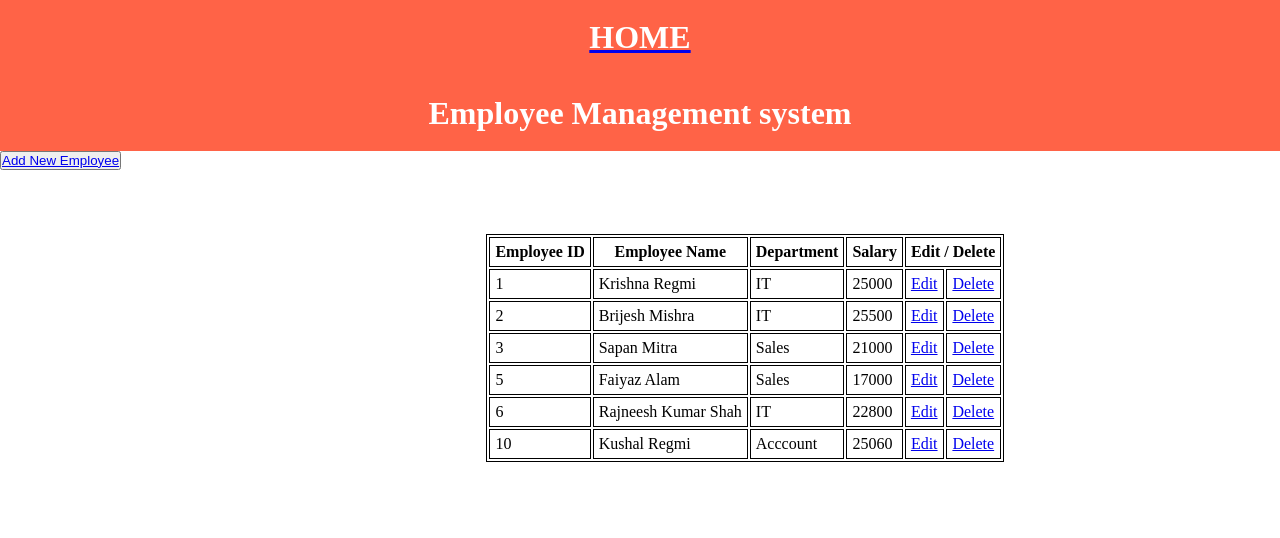
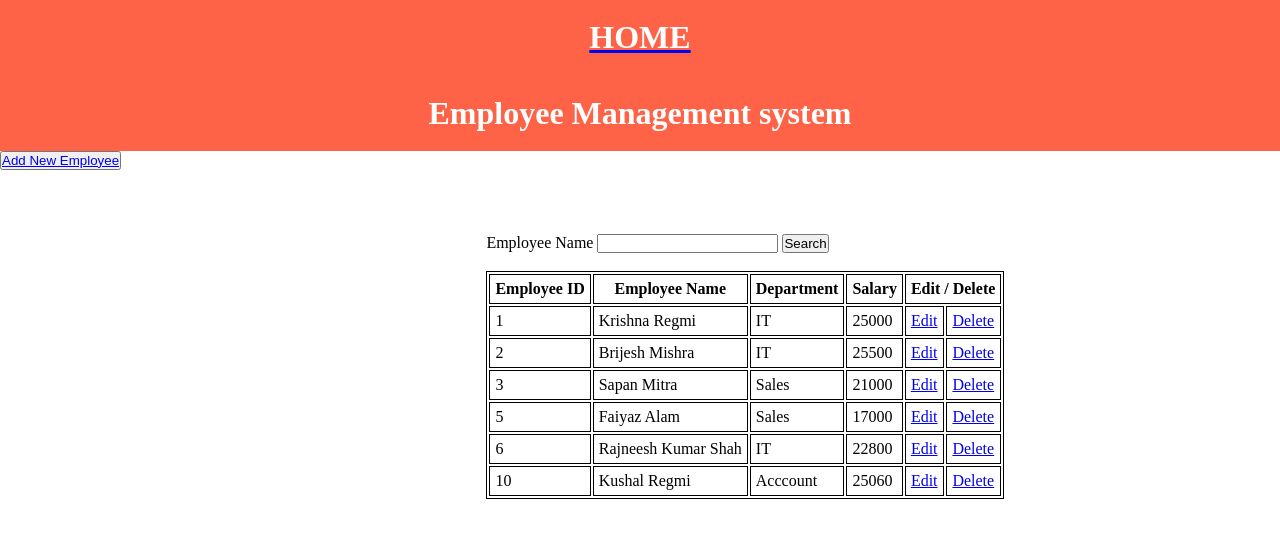
Before and after one commit to iamkpregmi/Web_Dev, a Django app: page / in a window 1280 px wide. Shown: the top 538 px of the page. Run offline with Django 4.2, Linux system fonts and the light colour scheme; data comes from the database, SQL or seed files in the repository; both versions use the stored data as it was after the commit.

Commit message:
Add Employee Search Option

```diff
--- a/CRUD/CRUD/urls.py
+++ b/CRUD/CRUD/urls.py
@@ -21,6 +21,7 @@ from mainApp import views
 urlpatterns = [
     path('admin/', admin.site.urls),
     path("",views.home),
+    path("Search/",views.Search),
     path("add_employee/",views.add_employee),
     path("edit_employee/<int:emp_id>",views.edit_employee),
     path("delete_employee/<int:emp_id>",views.delete_employee),
--- a/CRUD/mainApp/templates/index.html
+++ b/CRUD/mainApp/templates/index.html
@@ -9,6 +9,10 @@
             margin: 0;
             padding: 0;
         }
+        #mycontainer{
+            margin-left: 38%;
+            margin-top: 5%;
+        }
         h1{
             background-color: tomato;
             color: white;
@@ -16,8 +20,6 @@
             padding: 1.2rem;
         }
         table{
-            margin-left: 38%;
-            margin-top: 5%;
             border: 1px solid black;
         }
         th, td{
@@ -32,6 +34,13 @@
     <button>
         <a href="add_employee">Add New Employee</a>
     </button>
+    <div id="mycontainer">
+        <form action="/Search/" method="post">
+            {% csrf_token %}
+            <label>Employee Name</label>
+            <input type="text" name="name" required>
+            <input type="submit" name="submit" id="submit" value="Search">
+        </form><br>
         <table>
             <tr>
                 <th>Employee ID</th>
@@ -55,5 +64,6 @@
             </tr>
             {% endfor %}
         </table>
+    </div>
 </body>
 </html>
--- a/CRUD/mainApp/views.py
+++ b/CRUD/mainApp/views.py
@@ -4,6 +4,16 @@ from .models import Employee
 def home(request):
     emp_data = Employee.objects.all()
     return render(request,"index.html",{"emp_data":emp_data})
+
+def Search(request):
+    if request.method == "POST":
+        name = request.POST.get("name")
+        if (name != None):
+            emp_data = Employee.objects.filter(Name__contains=name)
+            return render(request,"index.html",{"emp_data":emp_data})
+        else:
+            pass
+    return redirect("/")
 
 def add_employee(request):
     if request.method == 'POST':
```
Also changed, not shown: CRUD/db.sqlite3. Lines whose indentation alone changed are shown as unchanged.
